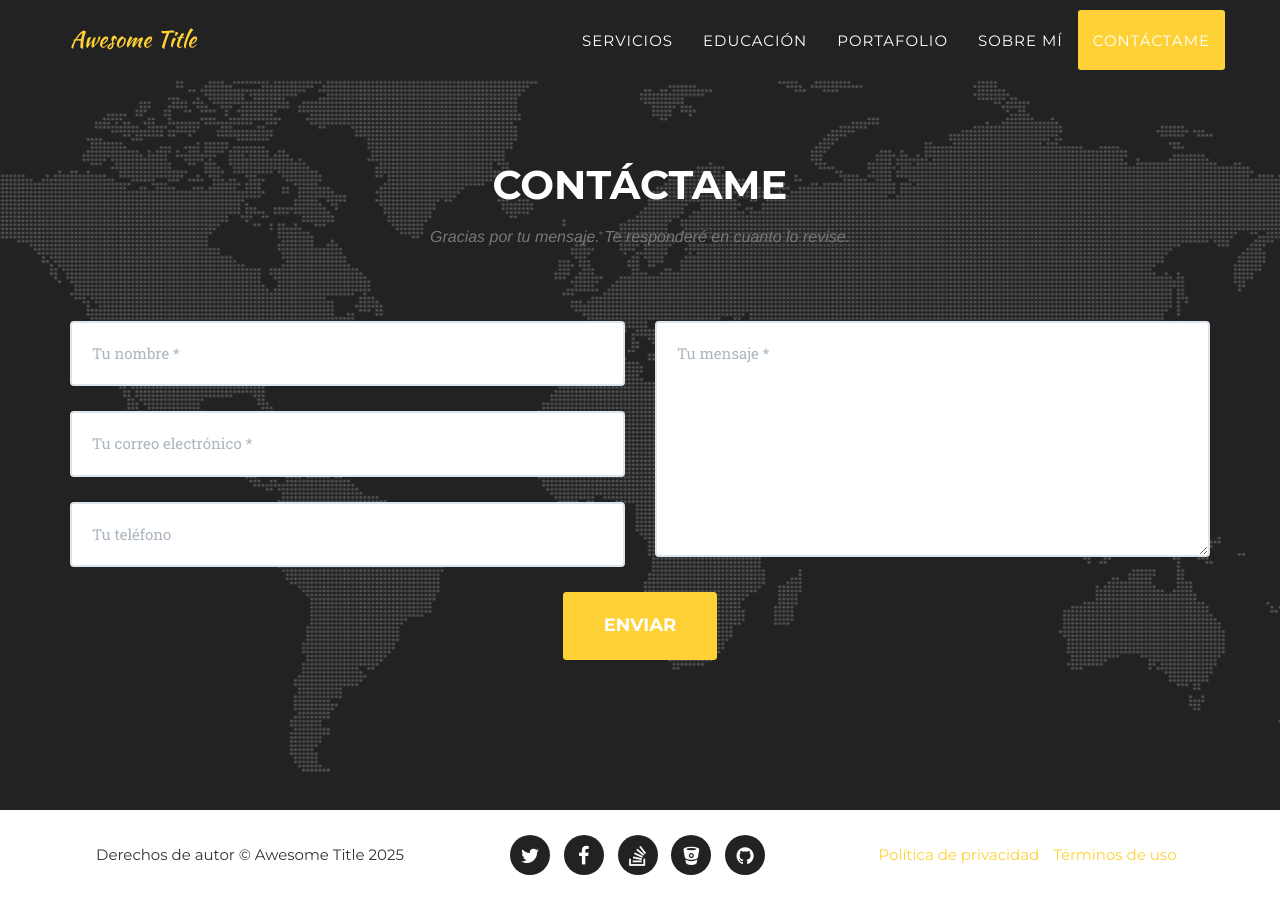
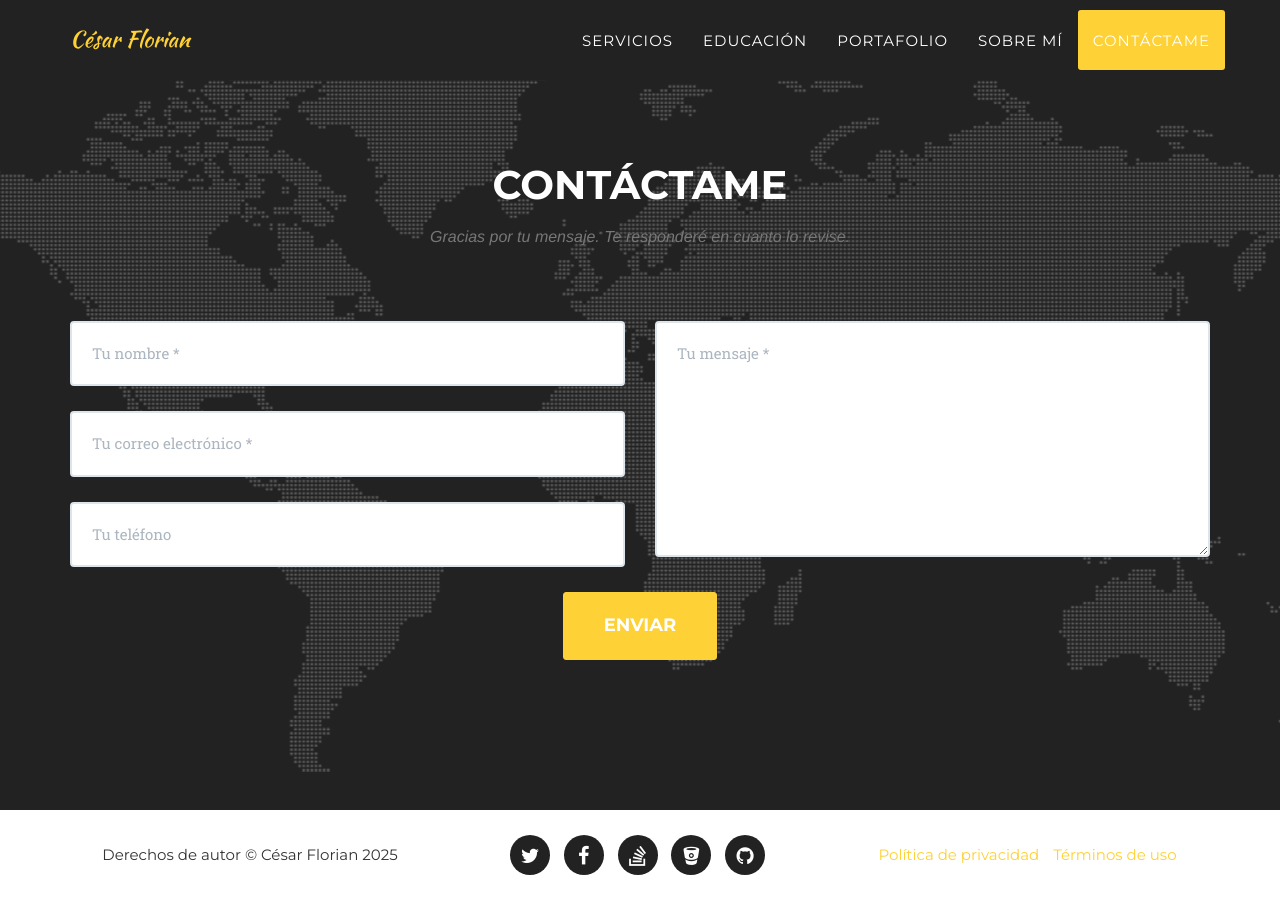
Before and after one commit to cesar-florian/Portfolio, a Jekyll site: the page built from index.html, in a window 1280 px wide and 900 px high, scrolled down 5241 px. Built offline with Jekyll 4.4.1, drawn with Linux system fonts in a browser that asks for light colours; some web fonts are replaced; part of the change alters nothing that is shown.

Commit message:
no message

```diff
--- a/_config.yml
+++ b/_config.yml
@@ -2,9 +2,9 @@ url: https://cesar-florian.github.io
 baseurl: /Portfolio
 
 # Site settings
-title: Awesome Title
-email: your-email@domain.com
-description: "Write an awesome description for your new site here. You can edit this line in _config.yml. It will appear in your document head meta (for Google search results) and in your feed.xml site description."
+title: César Florian
+email: ce.florian.27@gmail.com
+description: "Experto en el diseño y la implementación de soluciones de software. Mi trabajo se centra en construir arquitectura de microservicios en entornos cloud usando .NET para resolver desafíos complejos y eficientes."
 
 
 # Universidades/instituciones, nombre y titulo/certificado
```
